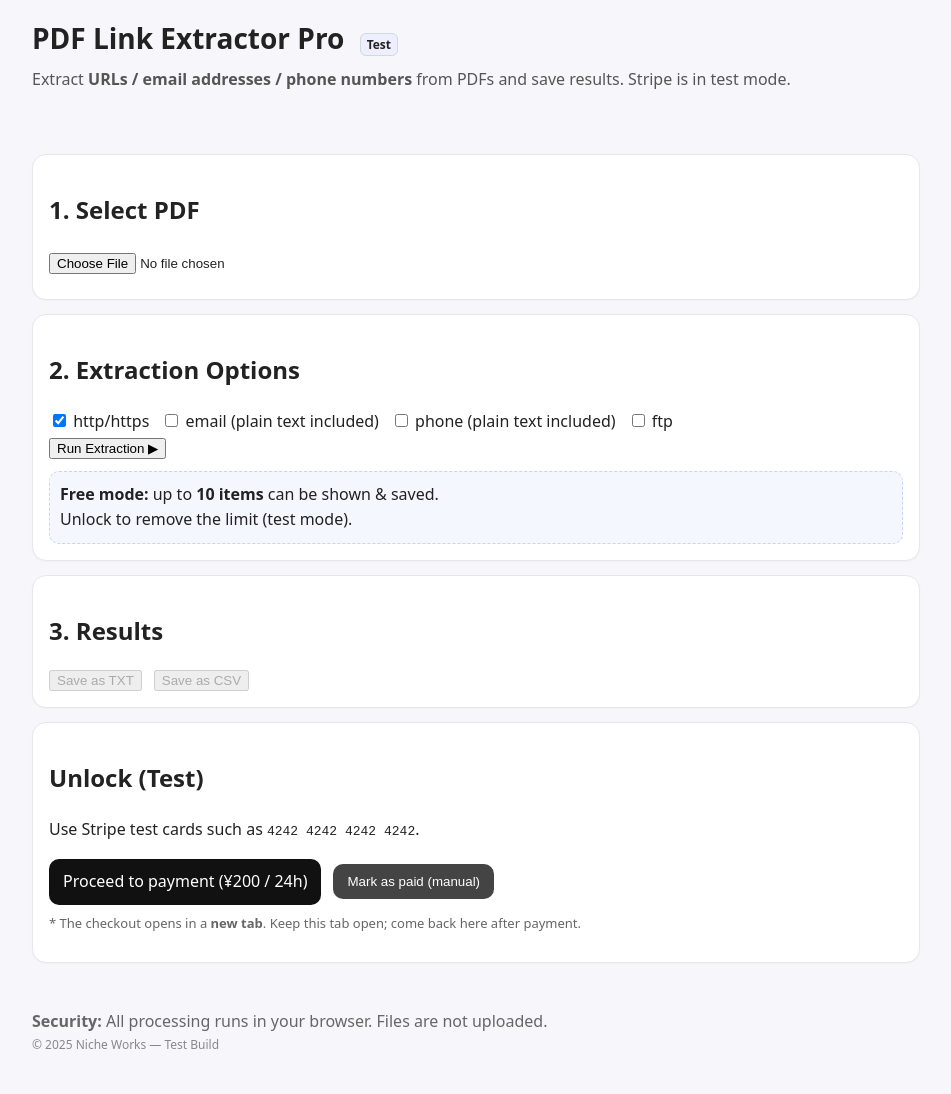
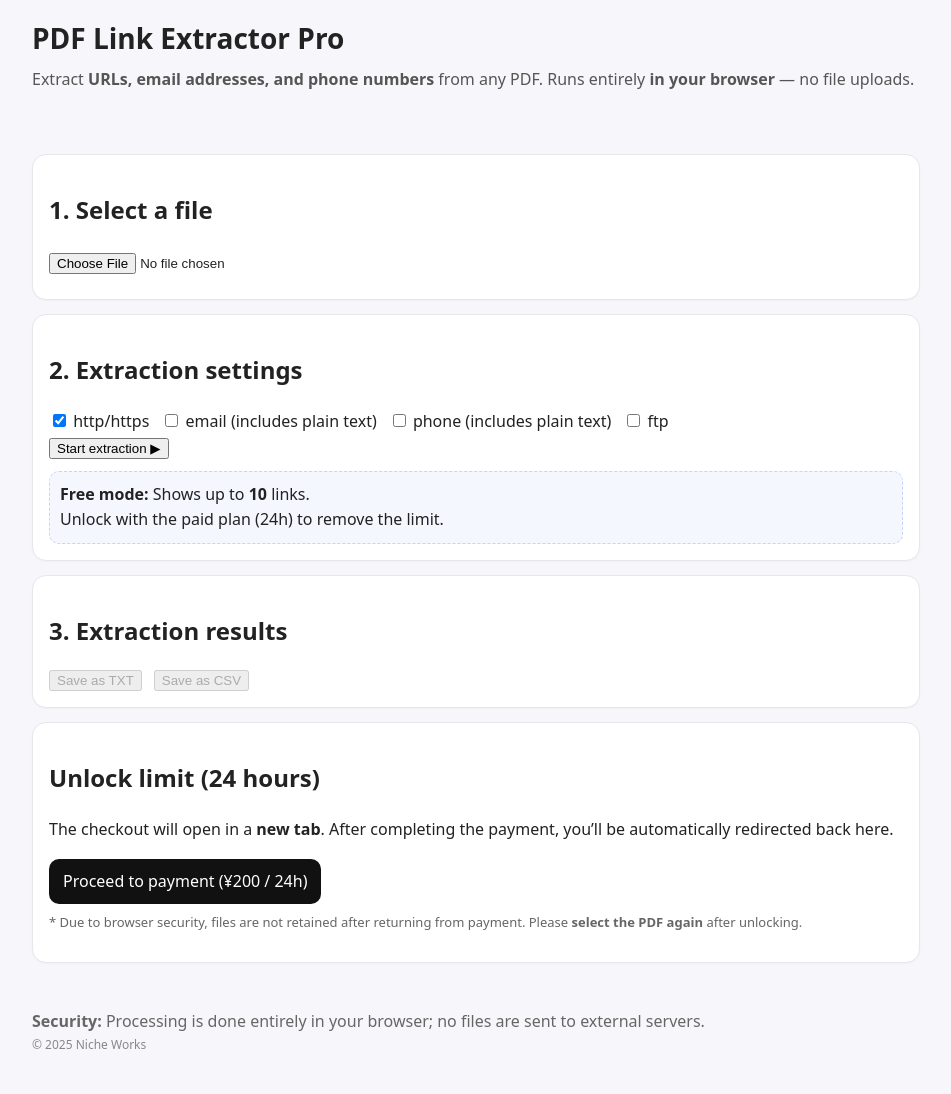
Before and after one commit to nicheworks-tools/pdf-link-extractor-pro, a plain HTML site: page index-en.html in a window 1280 px wide. Shown: the whole page, without its empty margins (164-1115 px from the left). Drawn offline with Linux system fonts and the light colour scheme.

Commit message:
Update index-en.html

```diff
--- a/index-en.html
+++ b/index-en.html
@@ -3,7 +3,7 @@
 <head>
   <meta charset="utf-8" />
   <meta name="viewport" content="width=device-width,initial-scale=1" />
-  <title>PDF Link Extractor Pro — Hybrid (URLs + Emails + Phones)</title>
+  <title>PDF Link Extractor Pro</title>
   <link rel="stylesheet" href="./style.css" />
   <link rel="icon" href="/favicon.svg" type="image/svg+xml" />
   <style>
@@ -14,46 +14,48 @@
     .banner .actions{margin-top:8px}
     .btn-inline{display:inline-block;margin-right:8px;padding:6px 10px;border-radius:8px;border:1px solid #d1d5db}
   </style>
+
+  <!-- OG / Twitter (English) -->
   <meta property="og:title" content="PDF Link Extractor Pro" />
-<meta property="og:description" content="Extract all URLs, email addresses, and phone numbers from any PDF. 100% browser-based — no uploads required. Free preview and CSV/TXT export." />
-<meta property="og:url" content="https://pdf-link-extractor-pro.vercel.app/index-en.html" />
-<meta property="og:image" content="https://pdf-link-extractor-pro.vercel.app/og-image-en.jpg" />
-<meta name="twitter:card" content="summary_large_image" />
-
+  <meta property="og:description" content="Extract all URLs, email addresses, and phone numbers from any PDF. 100% browser-based — no uploads required. Free preview and CSV/TXT export." />
+  <meta property="og:url" content="https://pdf-link-extractor-pro.vercel.app/index-en.html" />
+  <meta property="og:image" content="https://pdf-link-extractor-pro.vercel.app/og-image-en.jpg" />
+  <meta name="twitter:card" content="summary_large_image" />
 </head>
 <body>
   <header class="container">
-    <h1>PDF Link Extractor Pro <span class="badge">Test</span></h1>
+    <h1>PDF Link Extractor Pro</h1>
     <p class="sub">
-      Extract <b>URLs / email addresses / phone numbers</b> from PDFs and save results. Stripe is in test mode.
+      Extract <b>URLs, email addresses, and phone numbers</b> from any PDF.
+      Runs entirely <b>in your browser</b> — no file uploads.
     </p>
     <div id="topBanner"></div>
   </header>
 
   <main class="container">
     <section class="card">
-      <h2>1. Select PDF</h2>
+      <h2>1. Select a file</h2>
       <input id="fileInput" type="file" accept="application/pdf" />
       <div id="fileMeta" class="meta"></div>
     </section>
 
     <section class="card">
-      <h2>2. Extraction Options</h2>
+      <h2>2. Extraction settings</h2>
       <div class="row">
         <label><input type="checkbox" id="filterHttp" checked /> http/https</label>
-        <label><input type="checkbox" id="filterEmail" /> email (plain text included)</label>
-        <label><input type="checkbox" id="filterTel" /> phone (plain text included)</label>
+        <label><input type="checkbox" id="filterEmail" /> email (includes plain text)</label>
+        <label><input type="checkbox" id="filterTel" /> phone (includes plain text)</label>
         <label><input type="checkbox" id="filterFtp" /> ftp</label>
       </div>
-      <button id="extractBtn" type="button">Run Extraction ▶︎</button>
+      <button id="extractBtn" type="button">Start extraction ▶︎</button>
       <div id="limitNote" class="note">
-        <strong>Free mode:</strong> up to <b>10 items</b> can be shown & saved.<br />
-        Unlock to remove the limit (test mode).
+        <strong>Free mode:</strong> Shows up to <b>10</b> links.<br />
+        Unlock with the paid plan (24h) to remove the limit.
       </div>
     </section>
 
     <section class="card">
-      <h2>3. Results</h2>
+      <h2>3. Extraction results</h2>
       <div id="resultCount" class="meta"></div>
       <ol id="resultList"></ol>
       <div class="row actions">
@@ -63,27 +65,26 @@
     </section>
 
     <section class="card pay">
-      <h2>Unlock (Test)</h2>
-      <p>Use Stripe test cards such as <code>4242 4242 4242 4242</code>.</p>
+      <h2>Unlock limit (24 hours)</h2>
+      <p>The checkout will open in a <b>new tab</b>. After completing the payment, you’ll be automatically redirected back here.</p>
       <div class="row">
-        <!-- Opens in a new tab; we keep this tab intact -->
+        <!-- Replace with EN version Payment Link -->
         <a class="btn" id="payLink" href="https://buy.stripe.com/5kQ9AV1MReyNcO9aEDcV204" target="_blank" rel="noopener">Proceed to payment (¥200 / 24h)</a>
-        <button id="iPaidBtn" class="btn secondary" type="button">Mark as paid (manual)</button>
       </div>
-      <p class="small">* The checkout opens in a <b>new tab</b>. Keep this tab open; come back here after payment.</p>
+      <p class="small">* Due to browser security, files are not retained after returning from payment. Please <b>select the PDF again</b> after unlocking.</p>
     </section>
   </main>
 
   <footer class="container foot">
-    <div><strong>Security:</strong> All processing runs in your browser. Files are not uploaded.</div>
-    <div class="muted">© 2025 Niche Works — Test Build</div>
+    <div><strong>Security:</strong> Processing is done entirely in your browser; no files are sent to external servers.</div>
+    <div class="muted">© 2025 Niche Works</div>
   </footer>
 
   <!-- pdf.js (local) -->
   <script src="./vendor/pdf.min.js"></script>
 
   <script>
-    // ---- Unlock & UX helpers ----
+    // ---- Unlock management ----
     const unlockedKey = "pdf_link_extractor_unlocked_until";
     const unlockHours = 24;
     const payInProgressKey = "pdf_link_extractor_payment_in_progress";
@@ -103,17 +104,13 @@
       return ((until - Date.now())/3600000).toFixed(1);
     }
 
-    function banner(el, kind, html){
-      el.innerHTML = `<div class="banner ${kind}">${html}</div>`;
-    }
+    function banner(el, kind, html){ el.innerHTML = `<div class="banner ${kind}">${html}</div>`; }
     function clearBanner(el){ el.innerHTML = ""; }
 
     function updateUnlockUI() {
       const note = document.getElementById("limitNote");
-      const paidBtn = document.getElementById("iPaidBtn");
       if (isUnlocked()) {
-        note.innerHTML = `<strong>Unlocked:</strong> Active for ~${remainingHours()}h. Full list & saving enabled.`;
-        if (paidBtn){ paidBtn.disabled = true; paidBtn.textContent = "Unlocked"; }
+        note.innerHTML = `<strong>Paid mode:</strong> Limit removed (about ${remainingHours()}h remaining). Full view & export enabled.`;
       }
     }
 
@@ -121,7 +118,7 @@
     (function(){
       const lib = window.pdfjsLib;
       if (!lib || !lib.getDocument) {
-        alert("Failed to load pdf.js. Check /vendor placement.");
+        alert("Failed to load pdf.js. Please check /vendor placement.");
         return;
       }
       lib.GlobalWorkerOptions.workerSrc = "./vendor/pdf.worker.min.js";
@@ -136,7 +133,6 @@
     const resultList = document.getElementById("resultList");
     const saveTxtBtn = document.getElementById("saveTxtBtn");
     const saveCsvBtn = document.getElementById("saveCsvBtn");
-    const iPaidBtn   = document.getElementById("iPaidBtn");
     const payLink    = document.getElementById("payLink");
     const filterHttp = document.getElementById("filterHttp");
     const filterEmail= document.getElementById("filterEmail");
@@ -144,11 +140,11 @@
     const filterFtp  = document.getElementById("filterFtp");
     let currentLinks = [];
 
-    // ---- Payment UX ----
+    // ---- Payment flow UX ----
     payLink.addEventListener("click", ()=>{
       localStorage.setItem(payInProgressKey, "1");
       banner(topBanner, "info",
-        "<b>Opened checkout in a new tab.</b> Keep this tab open. After payment, come back here and it will unlock automatically.");
+        "<b>Checkout tab opened.</b> Please keep this tab open. After completing payment, returning here will automatically unlock.");
     });
 
     window.addEventListener("focus", updateUnlockUI);
@@ -161,19 +157,19 @@
         try{ history.replaceState({}, "", location.pathname); }catch(e){}
         localStorage.removeItem(payInProgressKey);
         banner(topBanner, "success",
-          "<b>Payment completed. Unlocked.</b><div class='actions'><span class='muted'>For security reasons, the file cannot be kept across tabs.</span> <button class='btn-inline' id='reselectBtn'>Select PDF again</button></div>");
+          "<b>Payment completed. Limit removed.</b><div class='actions'><span class='muted'>Due to browser security, files are not retained.</span> <button class='btn-inline' id='reselectBtn'>Select PDF again</button></div>");
         setTimeout(()=>{
           const btn = document.getElementById("reselectBtn");
           if (btn){ btn.addEventListener("click", ()=> fileInput.click()); }
         }, 0);
       } else if (localStorage.getItem(payInProgressKey)==="1" && !isUnlocked()){
-        banner(topBanner, "warn", "Checkout is open. After completing payment, return to this tab to apply unlock.");
+        banner(topBanner, "warn", "Checkout tab is open. After completing payment, return here to unlock automatically.");
       }
     })();
 
     updateUnlockUI();
 
-    // ---- Helpers ----
+    // ---- Extraction ----
     function blobToArrayBuffer(file) {
       return new Promise((resolve, reject) => {
         const r = new FileReader(); r.onload = () => resolve(r.result); r.onerror = reject; r.readAsArrayBuffer(file);
@@ -208,7 +204,6 @@
 
       for (let p=1; p<=pdf.numPages; p++){
         const page = await pdf.getPage(p);
-
         const ann = await page.getAnnotations({ intent:"display" });
         ann.forEach(a=>{
           if (a && a.subtype==="Link" && a.url){
@@ -274,7 +269,6 @@
       const a = document.createElement("a"); a.href = url; a.download = "links.csv"; document.body.appendChild(a); a.click(); URL.revokeObjectURL(url); a.remove();
     }
 
-    // ---- Events ----
     fileInput.addEventListener("change", ()=>{
       const f = fileInput.files[0]; if (!f) return;
       fileMeta.textContent = `${f.name} — ${(f.size/1024/1024).toFixed(2)} MB`;
@@ -283,7 +277,7 @@
 
     extractBtn.addEventListener("click", async ()=>{
       const f = fileInput.files[0];
-      if (!f){ alert("Please select a PDF file."); return; }
+      if (!f){ alert("Please select a PDF file"); return; }
 
       resultList.innerHTML = "";
       resultCount.textContent = "Extracting…";
@@ -297,23 +291,19 @@
 
         currentLinks = shown;
         renderList(shown);
-        resultCount.textContent = `Results: ${shown.length} items (Total: ${links.length})`;
+        resultCount.textContent = `Results: ${shown.length} shown (Total: ${links.length})`;
 
         const canSave = unlocked && shown.length > 0;
         saveTxtBtn.disabled = !canSave;
         saveCsvBtn.disabled = !canSave;
       }catch(e){
         console.error(e);
-        resultCount.textContent = "Extraction failed. Please check your PDF.";
+        resultCount.textContent = "Failed to extract links. Please check the PDF.";
       }
     });
 
     document.getElementById("saveTxtBtn").addEventListener("click", () => downloadTxt(currentLinks));
     document.getElementById("saveCsvBtn").addEventListener("click", () => downloadCsv(currentLinks));
-    iPaidBtn.addEventListener("click", () => {
-      setUnlocked();
-      alert("Unlocked for test. Please run extraction again.");
-    });
   </script>
 </body>
 </html>
```
